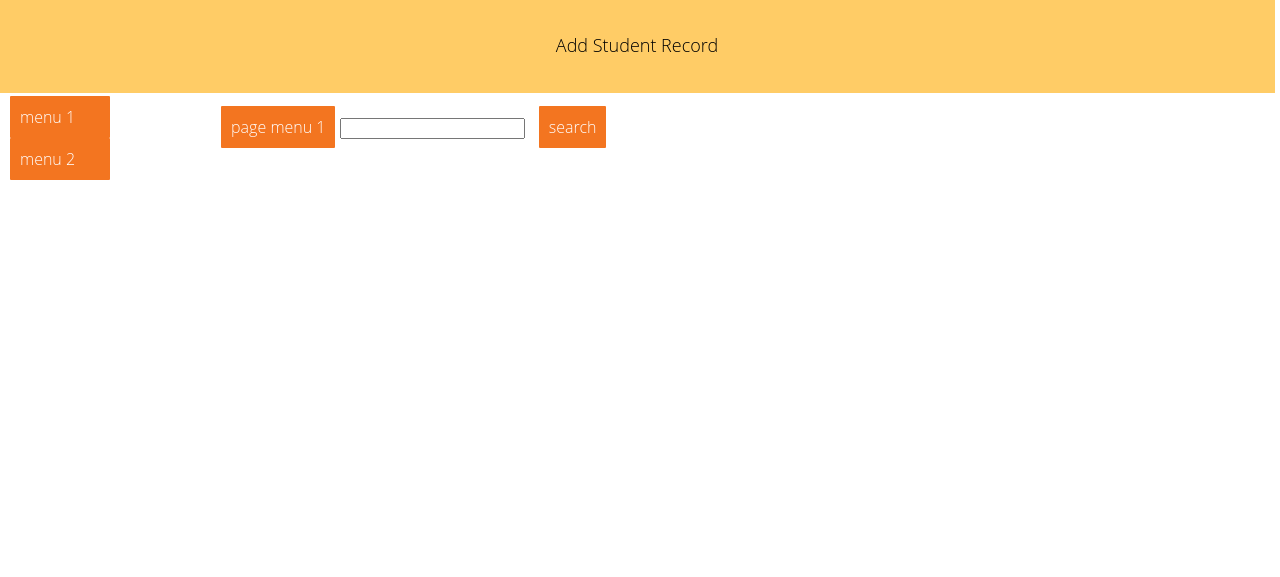
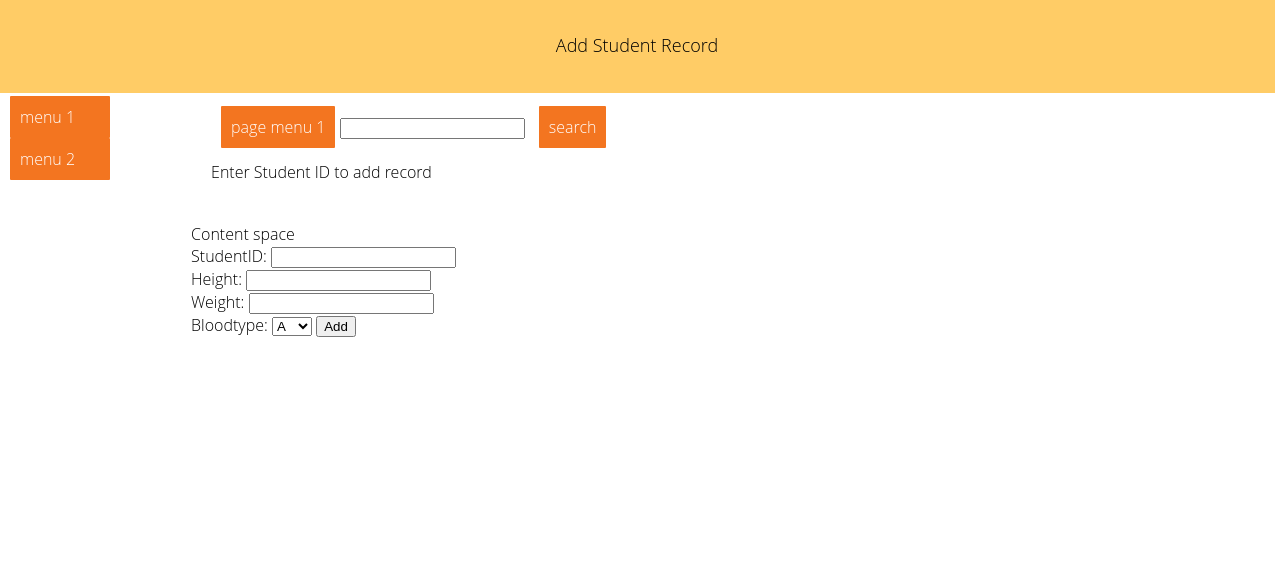
Before and after one commit to jeffyeb90/ash-sweb-2016-group1, a PHP site: page /addStudentRecordView.php in a window 1280 px wide. Shown: the top 577 px of the page. Run offline with PHP 8.4, Linux system fonts and the light colour scheme.

Commit message:
Updated Work,close to final

```diff
--- a/addStudentRecordView.php
+++ b/addStudentRecordView.php
@@ -24,7 +24,9 @@
 						<span class="menuitem" >page menu 1</span>
 						<input type="text" id="txtSearch" />
 						<span class="menuitem">search</span>
+    <div><span ><br>Enter Student ID to add record</br></span></div>
 					</div>
+
           <?php
                 //initialize
 
@@ -33,11 +35,10 @@
                 $height="";
                 $bloodtype="";
                   include_once("students.php");
+
                 //1) what is the purpose of this if block
-                if(!isset($_REQUEST['studentID'])){
-                  exit();
-                }
-                else{
+                if(isset($_REQUEST['studentID'])){
+
                   $studentID=$_REQUEST['studentID'];
                   $weight=$_REQUEST['weight'];
                   $height = $_REQUEST['height'];
@@ -47,7 +48,7 @@
                   $r=$obj->addStudentRecord($studentID,$weight,$height,$bloodtype);
 
                   if($r==false){
-                    echo "error while adding student information";
+                    echo "Error adding student information";
                   }else{
                     echo" Student with ID $studentID added";
                   }
@@ -60,10 +61,16 @@
                     <div id="divContent">
                       Content space
                       <form action="" method="GET">
-                  <div>StudentID: <input type="text" name="studentID" value="<?php echo $studentID  ?>"/></div>
-                  <div>Height: <input type="text" name="weight" value="<?php echo $weight  ?>"/>
-                  <div>Weight: <input type="text" name="height" value="<?php echo $height  ?>"/>
-                  <div>Bloodtype: <input type="bloodtype" name="bloodtype"  value="<?php echo $bloodtype  ?>"/></div>
+                  <div>StudentID: <input type="text" name="studentID" value=""/></div>
+                  <div>Height: <input type="text" name="weight" value=""/>
+                  <div>Weight: <input type="text" name="height" value=""/>
+                  <div>Bloodtype: <select name="bloodtype">
+                    <option value =A>A</option>
+                    <option value =B>B</option>
+                    <option value =AB>AB</option>
+                    <option value =O>O</option>
+
+          </select>
                   <input type="submit" value="Add">
                       </form>
                     </div>
```
